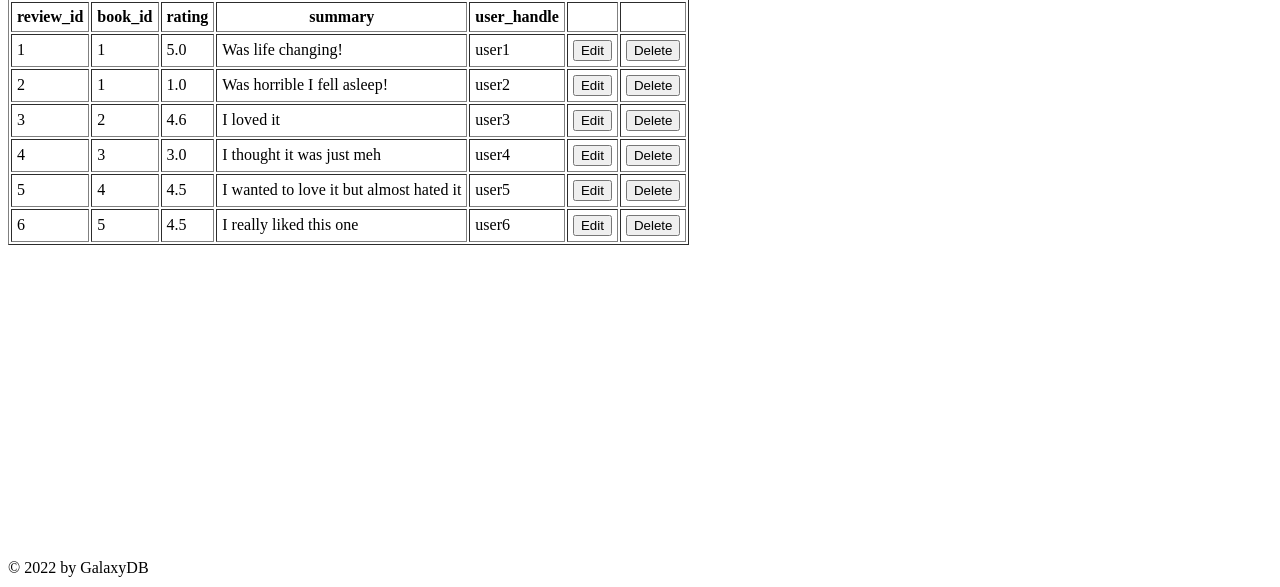
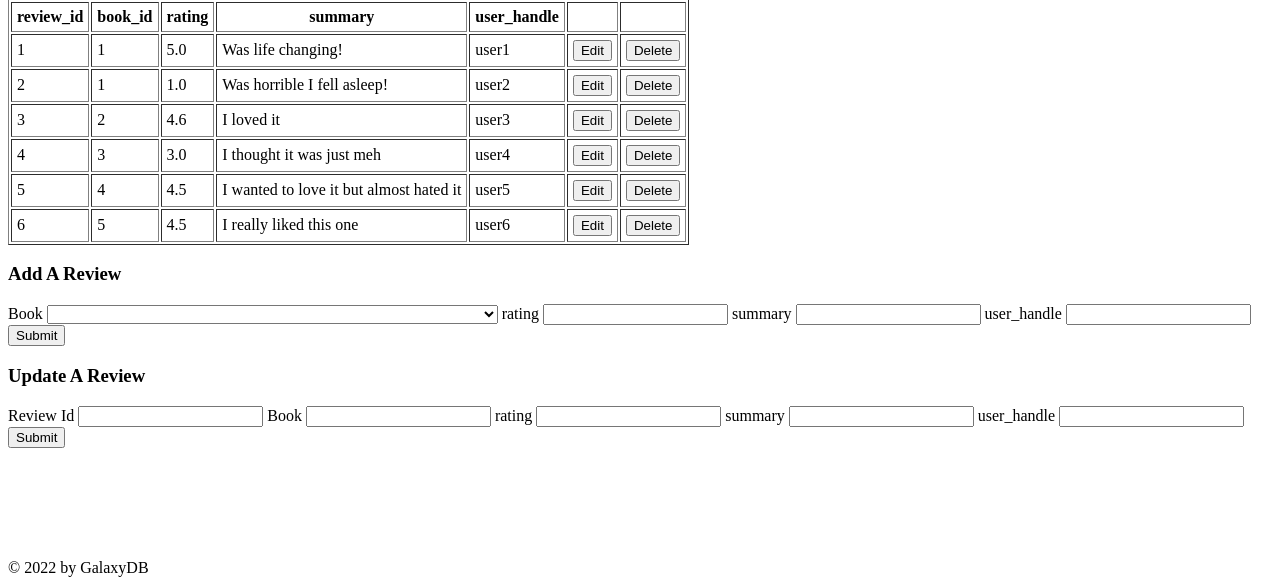
Before and after one commit to spencerlwahlstrom/greatreads, a Flask app: page /reviews in a window 1280 px wide. Shown: the part 213-800 px from the top of the page. Run offline with Flask 2, Linux system fonts and the light colour scheme; some libraries are stand-ins or nearby versions.

Commit message:
added reviews forms, and fixed typo in gitignore file, . infront of pycache

```diff
--- a/templates/reviews.html
+++ b/templates/reviews.html
@@ -26,4 +26,28 @@
         </tr>
         {% endfor %}
     </table>
+    <form method = "POST" id = "addReview">
+        <h3>Add A Review</h3>
+        <label>Book</label> <select name="book">
+            <option value = "0"></option>
+            <option value = "1">The Fellowship of the Ring</option>
+            <option value = "2">Good Omens: The Nice and Accurate Prophecies of Agnes Nutter, Witch</option>
+            <option value = "3">Between the Lines</option>
+            <option value = "4">Harry Potter and the Philosopher's Stone</option>
+            <option value = "5">Harry Potter and the Chamber of Secrets</option>
+        </select>
+        <label>rating</label> <input type="number" name = "rating">
+        <label>summary</label> <input type ="text" name = "summary">
+        <label>user_handle</label> <input type ="text" name = "user_handle">
+        <input type ="submit">
+    </form>
+    <form method = "POST" id = "updateReview">
+        <h3>Update A Review</h3>
+        <label>Review Id</label> <input type="number" name = "review_id">
+        <label>Book</label>  <input type ="text" name = "book">
+        <label>rating</label> <input type="number" name = "rating">
+        <label>summary</label> <input type ="text" name = "summary">
+        <label>user_handle</label> <input type ="text" name = "user_handle">
+        <input type ="submit">
+    </form>
 {% endblock %}
```
Also changed, not shown: 1 other file.
